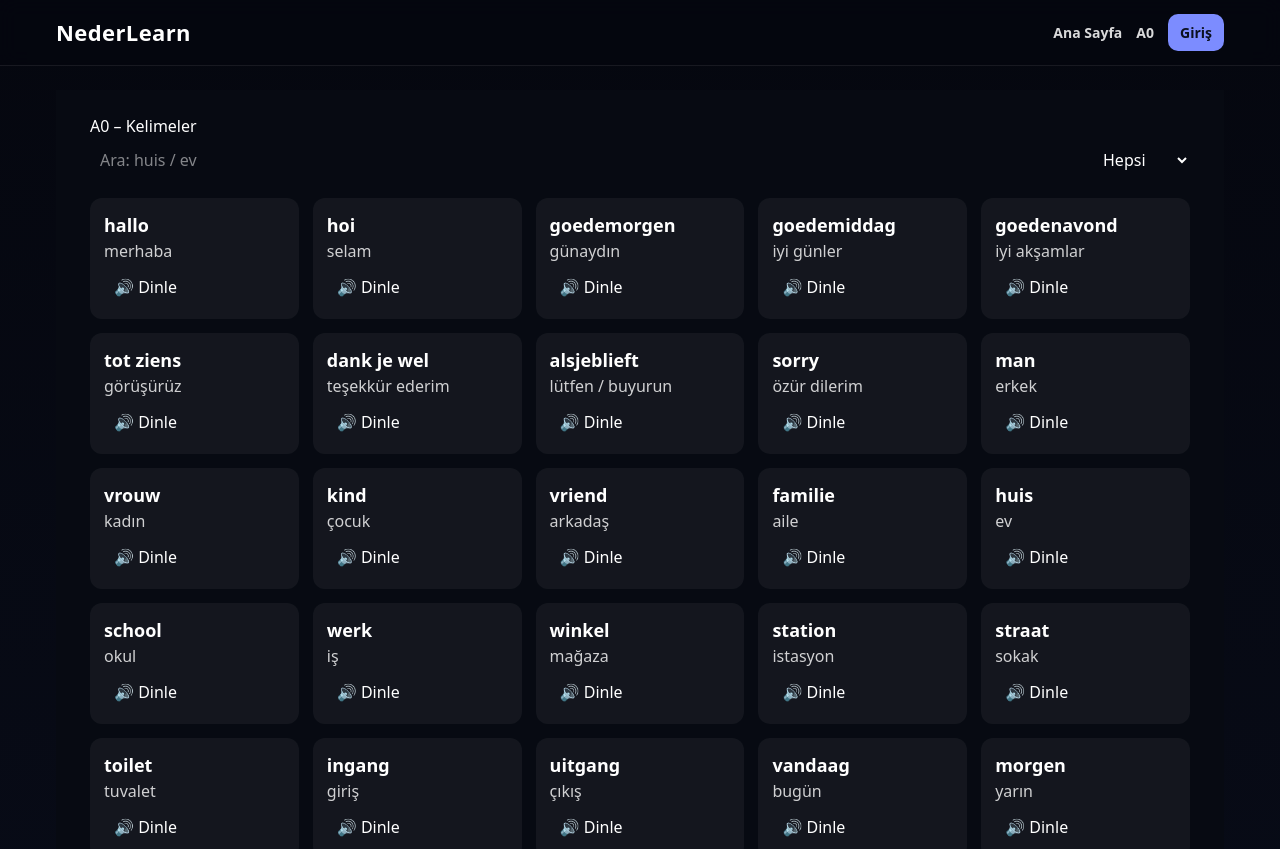
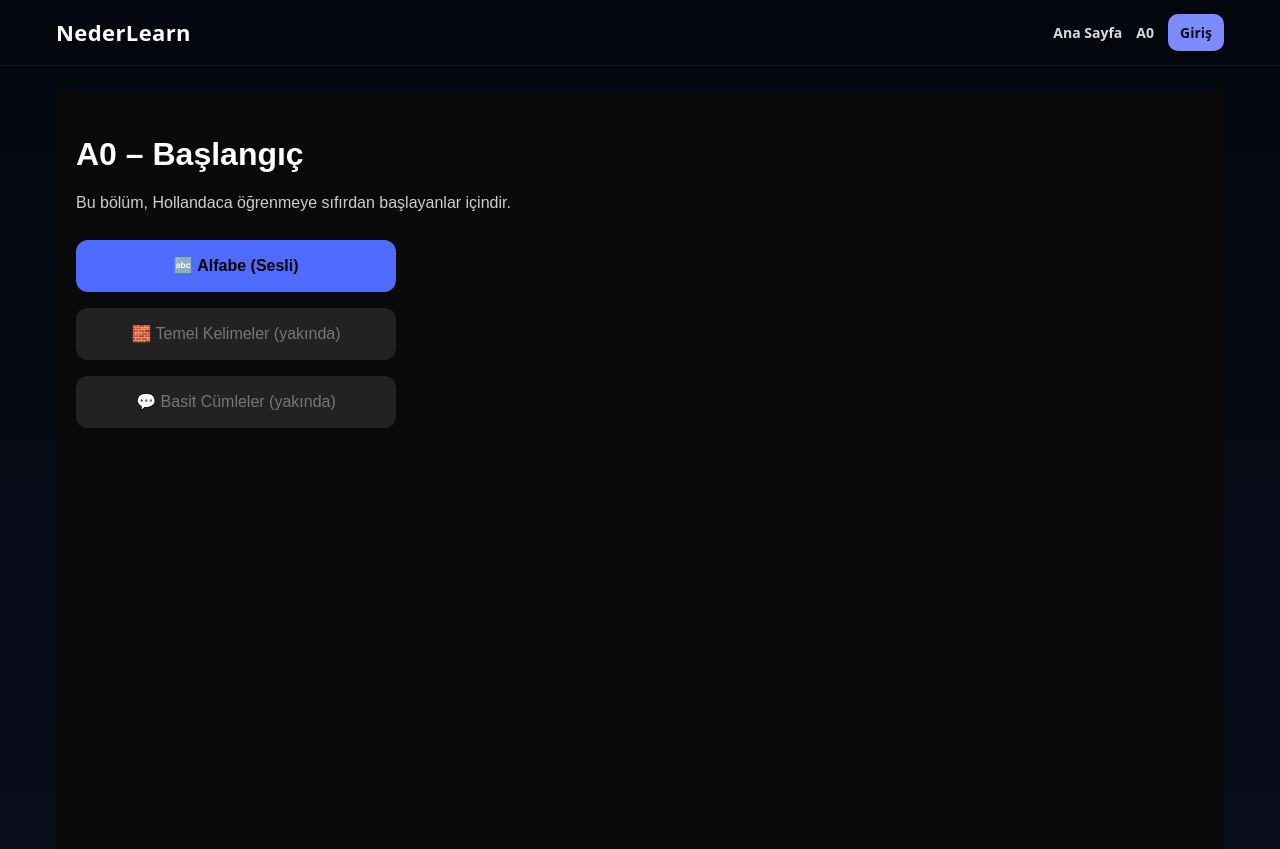
Before and after one commit to cosmuslum/nextjs-boilerplate, a Next.js app: page /a0 in a window 1280 px wide. Shown: the top 849 px of the page. Built offline with nearby package versions, Linux system fonts and the light colour scheme.

Commit message:
Update page.tsx

```diff
--- a/app/a0/page.tsx
+++ b/app/a0/page.tsx
@@ -1,148 +1,66 @@
-"use client";
+export default function A0Page() {
+  return (
+    <main style={styles.page}>
+      <h1 style={styles.title}>A0 – Başlangıç</h1>
 
-import { useMemo, useState } from "react";
-import { speakDutch } from "../../_shared/tts";
+      <p style={styles.text}>
+        Bu bölüm, Hollandaca öğrenmeye sıfırdan başlayanlar içindir.
+      </p>
 
-type Word = {
-  nl: string;
-  tr: string;
-  category: string;
-};
-
-const WORDS: Word[] = [
-  // Selam & Nezaket
-  { nl: "hallo", tr: "merhaba", category: "Selam" },
-  { nl: "hoi", tr: "selam", category: "Selam" },
-  { nl: "goedemorgen", tr: "günaydın", category: "Selam" },
-  { nl: "goedemiddag", tr: "iyi günler", category: "Selam" },
-  { nl: "goedenavond", tr: "iyi akşamlar", category: "Selam" },
-  { nl: "tot ziens", tr: "görüşürüz", category: "Selam" },
-  { nl: "dank je wel", tr: "teşekkür ederim", category: "Nezaket" },
-  { nl: "alsjeblieft", tr: "lütfen / buyurun", category: "Nezaket" },
-  { nl: "sorry", tr: "özür dilerim", category: "Nezaket" },
-
-  // İnsan
-  { nl: "man", tr: "erkek", category: "İnsan" },
-  { nl: "vrouw", tr: "kadın", category: "İnsan" },
-  { nl: "kind", tr: "çocuk", category: "İnsan" },
-  { nl: "vriend", tr: "arkadaş", category: "İnsan" },
-  { nl: "familie", tr: "aile", category: "İnsan" },
-
-  // Yer
-  { nl: "huis", tr: "ev", category: "Yer" },
-  { nl: "school", tr: "okul", category: "Yer" },
-  { nl: "werk", tr: "iş", category: "Yer" },
-  { nl: "winkel", tr: "mağaza", category: "Yer" },
-  { nl: "station", tr: "istasyon", category: "Yer" },
-  { nl: "straat", tr: "sokak", category: "Yer" },
-  { nl: "toilet", tr: "tuvalet", category: "Yer" },
-  { nl: "ingang", tr: "giriş", category: "Yer" },
-  { nl: "uitgang", tr: "çıkış", category: "Yer" },
-
-  // Zaman
-  { nl: "vandaag", tr: "bugün", category: "Zaman" },
-  { nl: "morgen", tr: "yarın", category: "Zaman" },
-  { nl: "gisteren", tr: "dün", category: "Zaman" },
-  { nl: "nu", tr: "şimdi", category: "Zaman" },
-  { nl: "later", tr: "sonra", category: "Zaman" },
-
-  // Yiyecek & İçecek
-  { nl: "water", tr: "su", category: "Yemek" },
-  { nl: "koffie", tr: "kahve", category: "Yemek" },
-  { nl: "thee", tr: "çay", category: "Yemek" },
-  { nl: "brood", tr: "ekmek", category: "Yemek" },
-  { nl: "melk", tr: "süt", category: "Yemek" },
-  { nl: "appel", tr: "elma", category: "Yemek" },
-  { nl: "banaan", tr: "muz", category: "Yemek" },
-
-  // Sıfatlar
-  { nl: "goed", tr: "iyi", category: "Sıfat" },
-  { nl: "slecht", tr: "kötü", category: "Sıfat" },
-  { nl: "groot", tr: "büyük", category: "Sıfat" },
-  { nl: "klein", tr: "küçük", category: "Sıfat" },
-  { nl: "mooi", tr: "güzel", category: "Sıfat" },
-  { nl: "duur", tr: "pahalı", category: "Sıfat" },
-  { nl: "goedkoop", tr: "ucuz", category: "Sıfat" },
-
-  // Fiiller
-  { nl: "zijn", tr: "olmak", category: "Fiil" },
-  { nl: "hebben", tr: "sahip olmak", category: "Fiil" },
-  { nl: "gaan", tr: "gitmek", category: "Fiil" },
-  { nl: "komen", tr: "gelmek", category: "Fiil" },
-  { nl: "werken", tr: "çalışmak", category: "Fiil" },
-  { nl: "wonen", tr: "yaşamak", category: "Fiil" },
-
-  // Sayılar
-  { nl: "een", tr: "bir", category: "Sayı" },
-  { nl: "twee", tr: "iki", category: "Sayı" },
-  { nl: "drie", tr: "üç", category: "Sayı" },
-  { nl: "vier", tr: "dört", category: "Sayı" },
-  { nl: "vijf", tr: "beş", category: "Sayı" },
-  { nl: "zes", tr: "altı", category: "Sayı" },
-  { nl: "zeven", tr: "yedi", category: "Sayı" },
-  { nl: "acht", tr: "sekiz", category: "Sayı" },
-  { nl: "negen", tr: "dokuz", category: "Sayı" },
-  { nl: "tien", tr: "on", category: "Sayı" },
-];
-
-export default function KelimelerPage() {
-  const [query, setQuery] = useState("");
-  const [category, setCategory] = useState("Hepsi");
-
-  const categories = ["Hepsi", ...Array.from(new Set(WORDS.map(w => w.category)))];
-
-  const filtered = useMemo(() => {
-    return WORDS.filter(w => {
-      const matchCat = category === "Hepsi" || w.category === category;
-      const q = query.toLowerCase();
-      const matchQ = !q || w.nl.includes(q) || w.tr.includes(q);
-      return matchCat && matchQ;
-    });
-  }, [query, category]);
-
-  return (
-    <main style={s.page}>
-      <div style={s.container}>
-        <h1>A0 – Kelimeler</h1>
-
-        <div style={s.filters}>
-          <input
-            placeholder="Ara: huis / ev"
-            value={query}
-            onChange={e => setQuery(e.target.value)}
-            style={s.input}
-          />
-          <select value={category} onChange={e => setCategory(e.target.value)} style={s.select}>
-            {categories.map(c => <option key={c}>{c}</option>)}
-          </select>
-        </div>
-
-        <div style={s.grid}>
-          {filtered.map(w => (
-            <div key={w.nl} style={s.card}>
-              <div style={s.word}>{w.nl}</div>
-              <div style={s.tr}>{w.tr}</div>
-              <button onClick={() => speakDutch(w.nl)} style={s.btn}>🔊 Dinle</button>
-            </div>
-          ))}
-        </div>
-
-        <a href="/a0/cumleler" style={s.link}>Sonraki → Cümleler</a>
+      <div style={styles.box}>
+        <a href="/tr/a0/alfabe" style={styles.link}>
+          🔤 Alfabe (Sesli)
+        </a>
+        <a href="#" style={styles.linkDisabled}>
+          🧱 Temel Kelimeler (yakında)
+        </a>
+        <a href="#" style={styles.linkDisabled}>
+          💬 Basit Cümleler (yakında)
+        </a>
       </div>
     </main>
   );
 }
 
-const s: any = {
-  page: { background: "#070A12", color: "white", minHeight: "100vh", padding: 24 },
-  container: { maxWidth: 1100, margin: "0 auto" },
-  filters: { display: "flex", gap: 10, marginBottom: 16, flexWrap: "wrap" },
-  input: { padding: 10, borderRadius: 8, flex: 1 },
-  select: { padding: 10, borderRadius: 8 },
-  grid: { display: "grid", gridTemplateColumns: "repeat(auto-fill,minmax(200px,1fr))", gap: 14 },
-  card: { background: "rgba(255,255,255,.05)", padding: 14, borderRadius: 12 },
-  word: { fontSize: 18, fontWeight: 800 },
-  tr: { opacity: .8, marginBottom: 6 },
-  btn: { padding: "6px 10px", borderRadius: 8, cursor: "pointer" },
-  link: { display: "inline-block", marginTop: 20, color: "#9db4ff" }
+const styles: Record<string, React.CSSProperties> = {
+  page: {
+    minHeight: "100vh",
+    background: "#0a0a0a",
+    color: "#fff",
+    padding: "40px 20px",
+    fontFamily: "Arial, sans-serif",
+  },
+  title: {
+    fontSize: 32,
+    fontWeight: "bold",
+    marginBottom: 12,
+  },
+  text: {
+    opacity: 0.8,
+    marginBottom: 24,
+    lineHeight: 1.6,
+  },
+  box: {
+    display: "flex",
+    flexDirection: "column",
+    gap: 16,
+    maxWidth: 320,
+  },
+  link: {
+    padding: "14px 16px",
+    borderRadius: 12,
+    background: "#4f6cff",
+    color: "#000",
+    fontWeight: "bold",
+    textDecoration: "none",
+    textAlign: "center",
+  },
+  linkDisabled: {
+    padding: "14px 16px",
+    borderRadius: 12,
+    background: "#222",
+    color: "#777",
+    textAlign: "center",
+    cursor: "not-allowed",
+  },
 };
```
